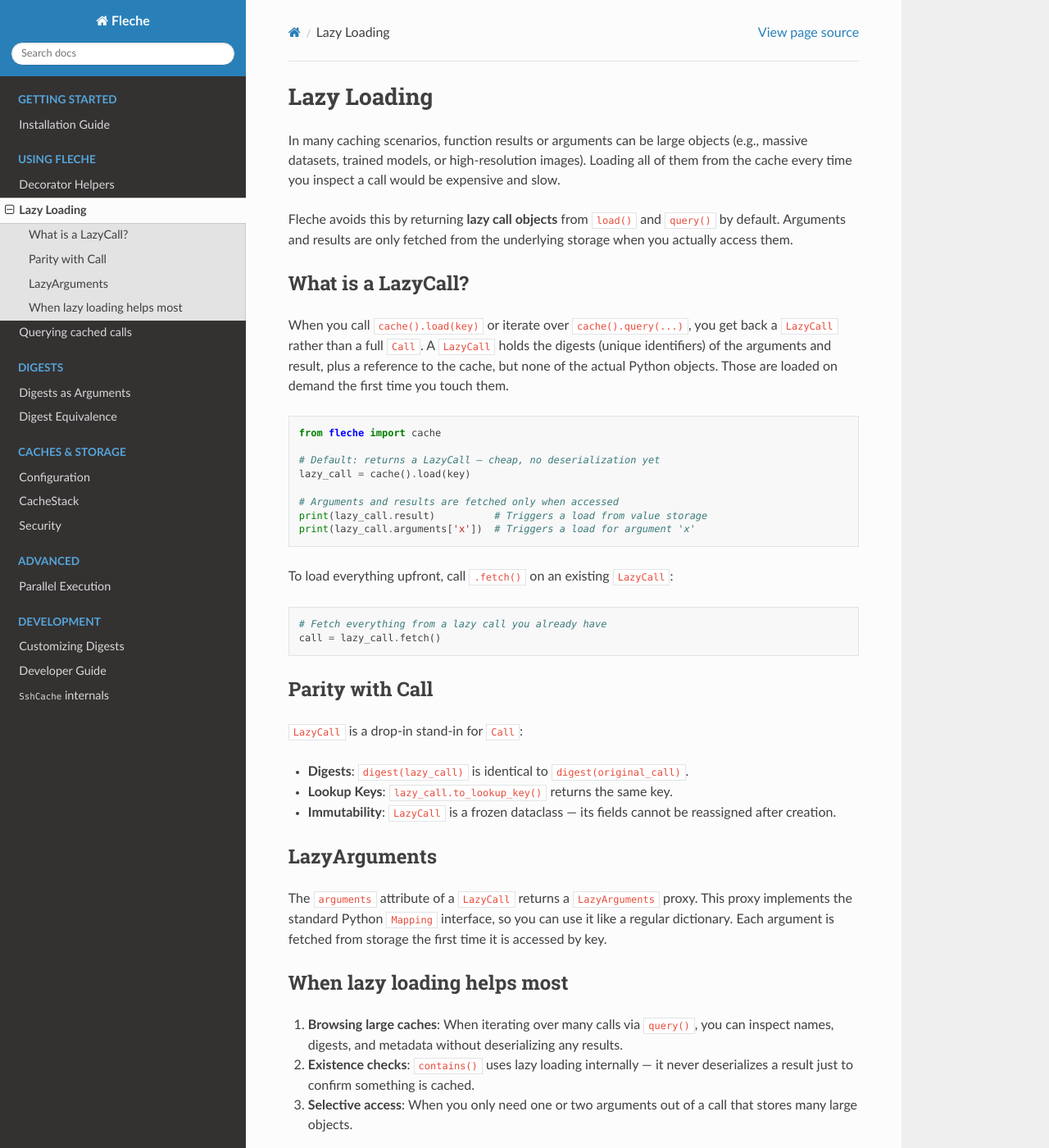
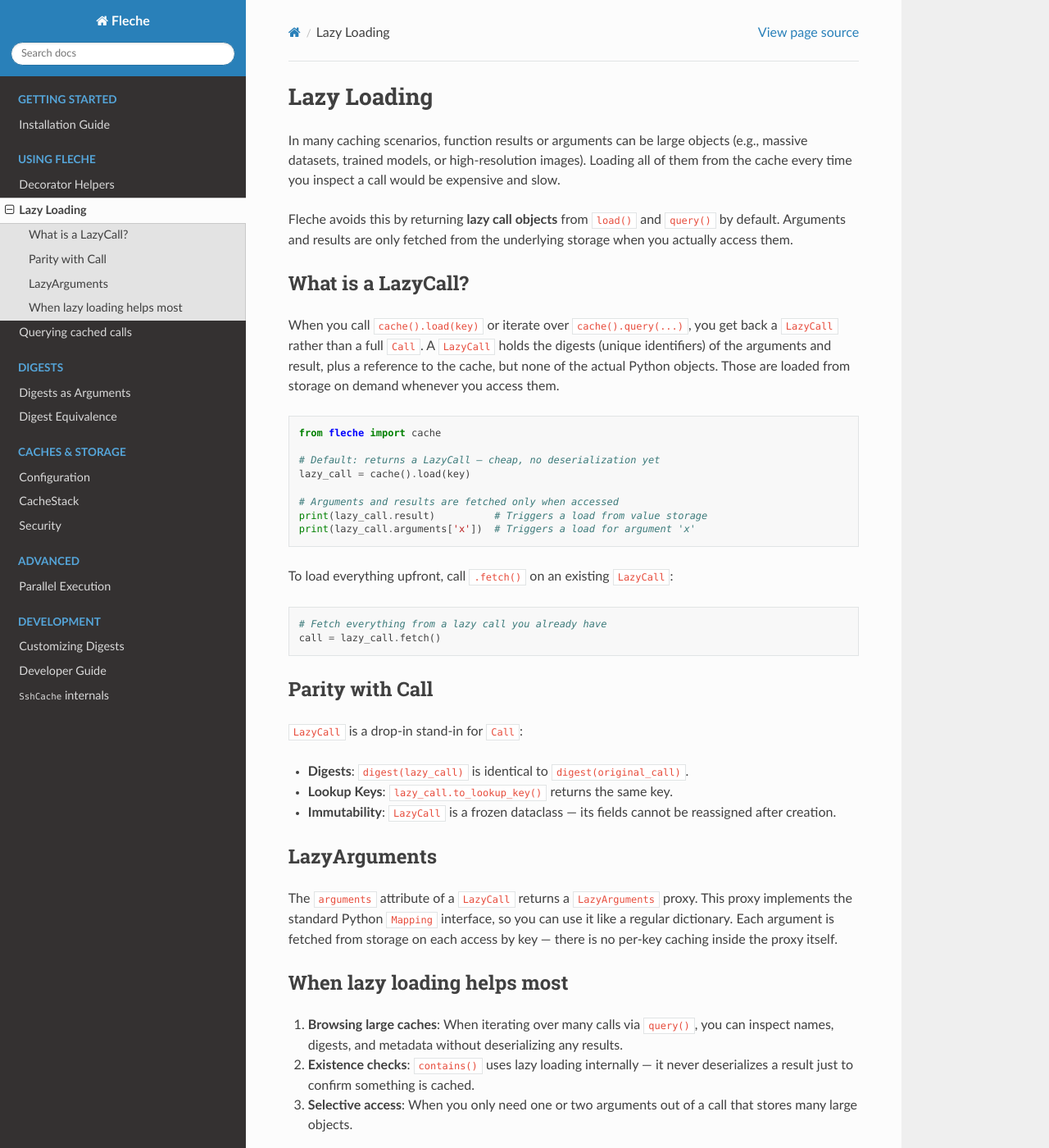
Before and after one commit to pmrv/fleche, a Sphinx documentation site: the page built from docs/usage/lazy_call.rst, in a window 1280 px wide and 1400 px high. Shown: the whole window at 82% size. Built offline with Sphinx 7.4.7 and the Read the Docs theme 3.1.0, drawn with Linux system fonts in a browser that asks for light colours; pages that are not in the unit, such as notebooks, are missing from menus.

```diff
--- a/docs/usage/lazy_call.rst
+++ b/docs/usage/lazy_call.rst
@@ -8,7 +8,7 @@ Fleche avoids this by returning **lazy call objects** from ``load()`` and ``quer
 What is a LazyCall?
 -------------------
 
-When you call ``cache().load(key)`` or iterate over ``cache().query(...)``, you get back a ``LazyCall`` rather than a full ``Call``. A ``LazyCall`` holds the digests (unique identifiers) of the arguments and result, plus a reference to the cache, but none of the actual Python objects. Those are loaded on demand the first time you touch them.
+When you call ``cache().load(key)`` or iterate over ``cache().query(...)``, you get back a ``LazyCall`` rather than a full ``Call``. A ``LazyCall`` holds the digests (unique identifiers) of the arguments and result, plus a reference to the cache, but none of the actual Python objects. Those are loaded from storage on demand whenever you access them.
 
 .. code-block:: python
 
@@ -40,7 +40,7 @@ Parity with Call
 LazyArguments
 -------------
 
-The ``arguments`` attribute of a ``LazyCall`` returns a ``LazyArguments`` proxy. This proxy implements the standard Python ``Mapping`` interface, so you can use it like a regular dictionary. Each argument is fetched from storage the first time it is accessed by key.
+The ``arguments`` attribute of a ``LazyCall`` returns a ``LazyArguments`` proxy. This proxy implements the standard Python ``Mapping`` interface, so you can use it like a regular dictionary. Each argument is fetched from storage on each access by key — there is no per-key caching inside the proxy itself.
 
 When lazy loading helps most
 -----------------------------
```
